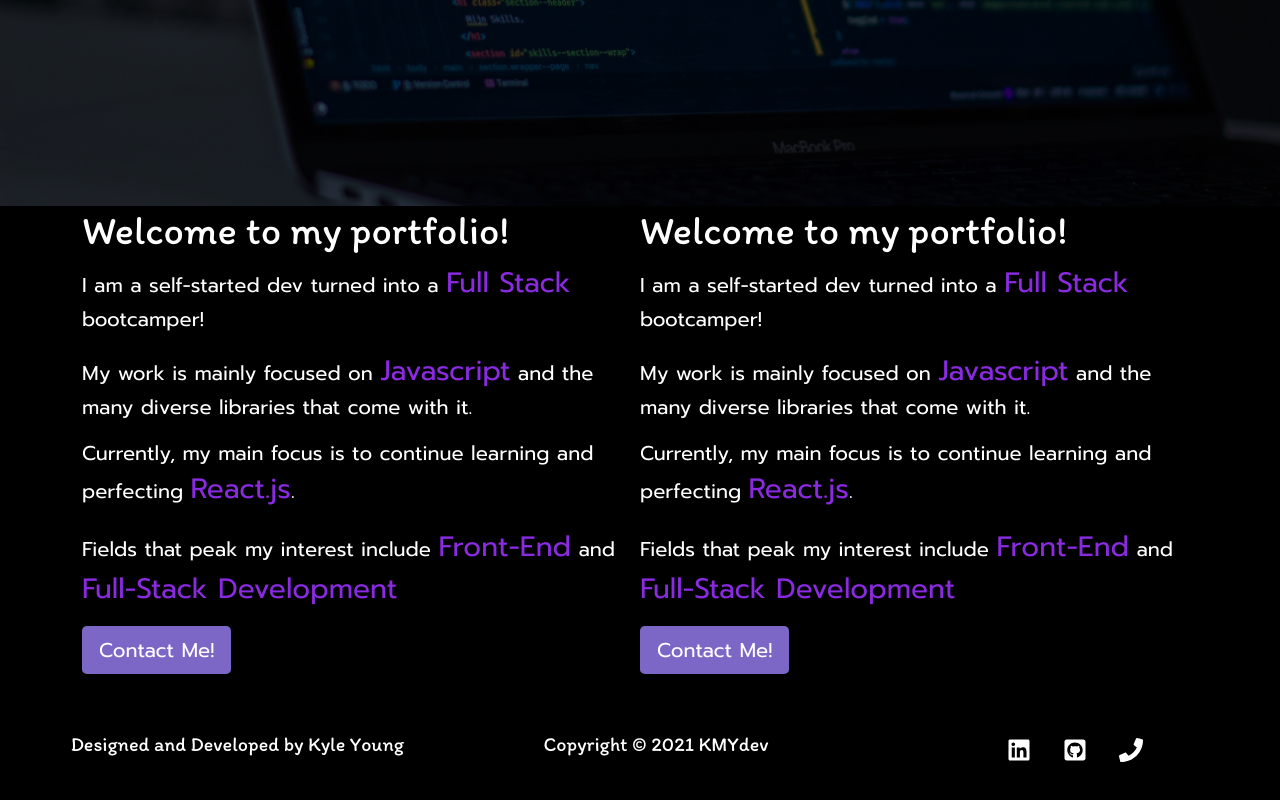
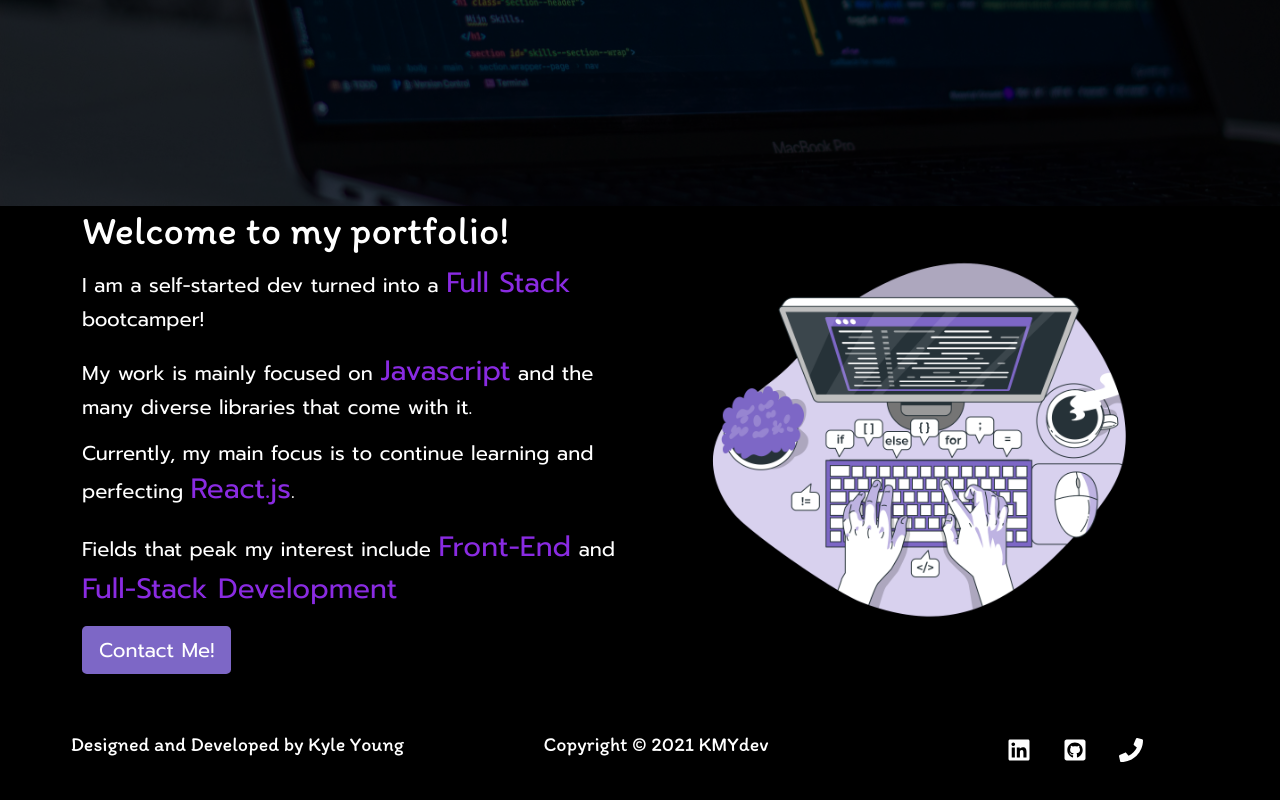
Before and after one commit to Youngin9210/kmydev-react-portfolio, a React (Create React App) app: page /home in a window 1280 px wide. Shown: the part 600-1400 px from the top of the page. Built offline with nearby package versions, Linux system fonts and the light colour scheme.

Commit message:
fixed accidental rendering of introImage component twice.

```diff
--- a/src/pages/Home/Intro.js
+++ b/src/pages/Home/Intro.js
@@ -1,6 +1,7 @@
 import React from 'react';
 import { Container } from 'react-bootstrap';
 import IntroContent from './IntroContent';
+import IntroImage from './IntroImage';
 
 export default function Intro() {
 	return (
@@ -10,7 +11,7 @@ export default function Intro() {
 				className="d-flex flex-column-reverse flex-lg-row justify-content-between align-items-center"
 			>
 				<IntroContent />
-				<IntroContent />
+				<IntroImage />
 			</Container>
 		</>
 	);
```
